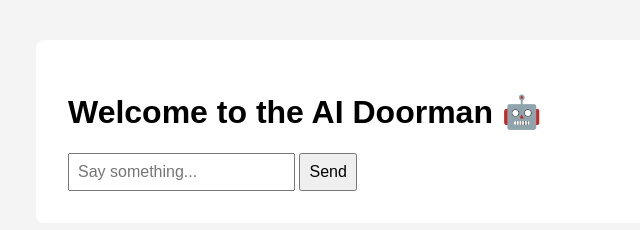
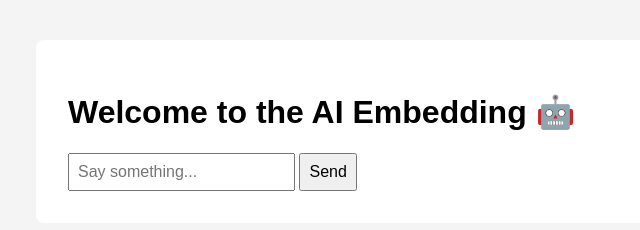
Before and after one commit to lswebdevelops/stock_predictions_ai-engineering, a website built with Vite: page frontend/index.html in a window 1280 px wide. Shown: the whole page, without its empty margins (272-912 px from the left). Built offline with nearby package versions, Linux system fonts and the light colour scheme.

Commit message:
changing the index.html

```diff
--- a/frontend/index.html
+++ b/frontend/index.html
@@ -1,13 +1,13 @@
 <!doctype html>
 <html>
   <head>
-    <title>Hotel Chatbot</title>
+    <title>Embedding Chatbot</title>
     <link rel="stylesheet" href="/src/style.css" />
     <meta name="viewport" content="width=device-width, initial-scale=1" />
   </head>
   <body>
     <main>
-      <h1>Welcome to the AI Doorman 🤖</h1>
+      <h1>Welcome to the AI Embedding 🤖</h1>
       <form id="chat-form">
         <input type="text" id="user-input" placeholder="Say something..." required />
         <button type="submit">Send</button>
```
